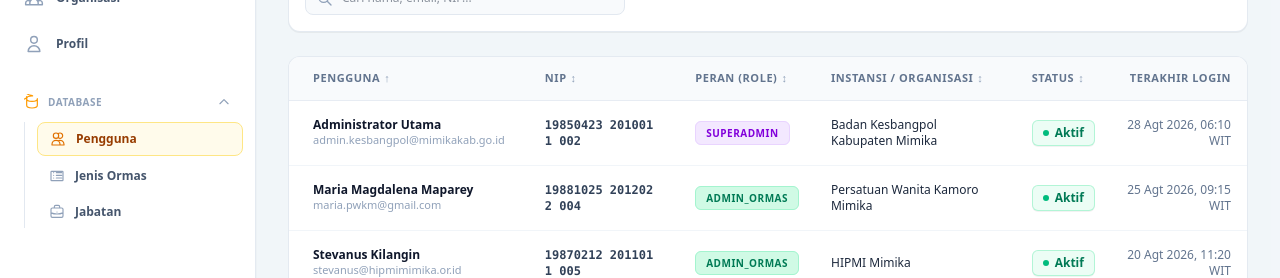
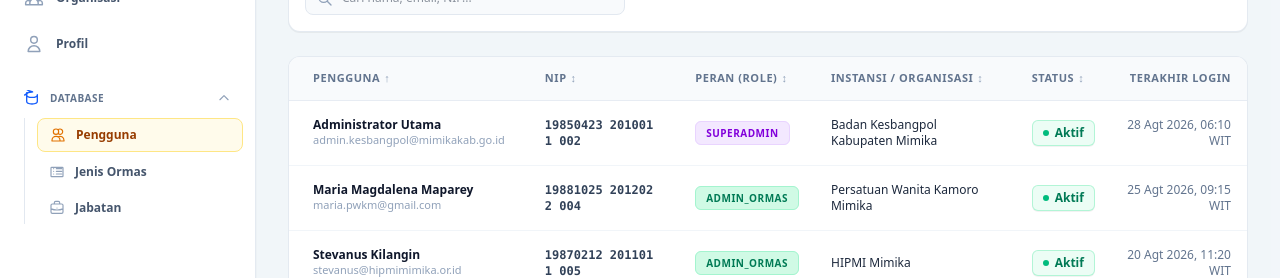
Before and after one commit to damisaviola/ormas-kesbangpolmimika, a Next.js app: page /dashboard/database/pengguna in a window 1280 px wide. Shown: the part 227-505 px from the top of the page. Built offline with nearby package versions, Linux system fonts and the light colour scheme.

Commit message:
fix: improve Database icon and badge indicator when sidebar is collapsed/expanded

```diff
--- a/src/components/dashboard/DashboardSidebar.tsx
+++ b/src/components/dashboard/DashboardSidebar.tsx
@@ -186,15 +186,15 @@ export default function DashboardSidebar() {
         })}
 
         {/* Database Group Header */}
-        <div className="pt-4">
+        <div className="pt-3">
           {!isCollapsed ? (
             <button
               onClick={() => setIsDatabaseOpen(!isDatabaseOpen)}
-              className="w-full flex items-center justify-between px-3 py-2 text-[10px] font-bold text-slate-400 dark:text-slate-400 uppercase tracking-wider hover:text-slate-700 dark:hover:text-slate-200 transition-colors group"
+              className="w-full flex items-center justify-between px-3 py-2 text-[10px] font-extrabold text-slate-500 dark:text-slate-400 uppercase tracking-wider hover:text-slate-900 dark:hover:text-slate-100 hover:bg-slate-100 dark:hover:bg-slate-800/60 rounded-xl transition-all group"
             >
-              <div className="flex items-center gap-2">
-                <svg className="w-4 h-4 text-amber-500 dark:text-amber-400/80" fill="none" stroke="currentColor" viewBox="0 0 24 24">
-                  <path strokeLinecap="round" strokeLinejoin="round" strokeWidth={1.75} d="M4 7v10c0 2.21 3.582 4 8 4s8-1.79 8-4V7M4 7c0 2.21 3.582 4 8 4s8-1.79 8-4M4 7c0-2.21 3.582-4 8-4s-8-1.79-8-4m0 5c0 2.21-3.582 4-8 4s-8-1.79-8-4" />
+              <div className="flex items-center gap-2.5">
+                <svg className="w-4 h-4 text-blue-600 dark:text-amber-400 shrink-0 group-hover:scale-110 transition-transform" fill="none" stroke="currentColor" viewBox="0 0 24 24">
+                  <path strokeLinecap="round" strokeLinejoin="round" strokeWidth={2} d="M4 7v10c0 2.21 3.582 4 8 4s8-1.79 8-4V7M4 7c0 2.21 3.582 4 8 4s8-1.79 8-4M4 7c0-2.21 3.582-4 8-4s-8-1.79-8-4m0 5c0 2.21-3.582 4-8 4s-8-1.79-8-4" />
                 </svg>
                 <span>Database</span>
               </div>
@@ -210,11 +210,20 @@ export default function DashboardSidebar() {
               </svg>
             </button>
           ) : (
-            <div className="my-2 border-t border-slate-200 dark:border-slate-800" />
+            <div className="flex justify-center py-2">
+              <div
+                title="Database Master"
+                className="w-8 h-8 rounded-lg bg-blue-50 dark:bg-amber-950/60 text-blue-600 dark:text-amber-400 flex items-center justify-center border border-blue-200/60 dark:border-amber-800/60 shadow-2xs"
+              >
+                <svg className="w-4 h-4" fill="none" stroke="currentColor" viewBox="0 0 24 24">
+                  <path strokeLinecap="round" strokeLinejoin="round" strokeWidth={2} d="M4 7v10c0 2.21 3.582 4 8 4s8-1.79 8-4V7M4 7c0 2.21 3.582 4 8 4s8-1.79 8-4M4 7c0-2.21 3.582-4 8-4s-8-1.79-8-4m0 5c0 2.21-3.582 4-8 4s-8-1.79-8-4" />
+                </svg>
+              </div>
+            </div>
           )}
 
           {(isDatabaseOpen || isCollapsed) && (
-            <div className={isCollapsed ? 'space-y-1' : 'mt-1 ml-3 pl-3 space-y-1 border-l border-slate-200 dark:border-slate-800'}>
+            <div className={isCollapsed ? 'space-y-1 mt-1' : 'mt-1 ml-3 pl-3 space-y-1 border-l border-slate-200 dark:border-slate-800'}>
               {databaseSubItems.map((sub) => {
                 const subActive = pathname === sub.href;
                 return (
```
